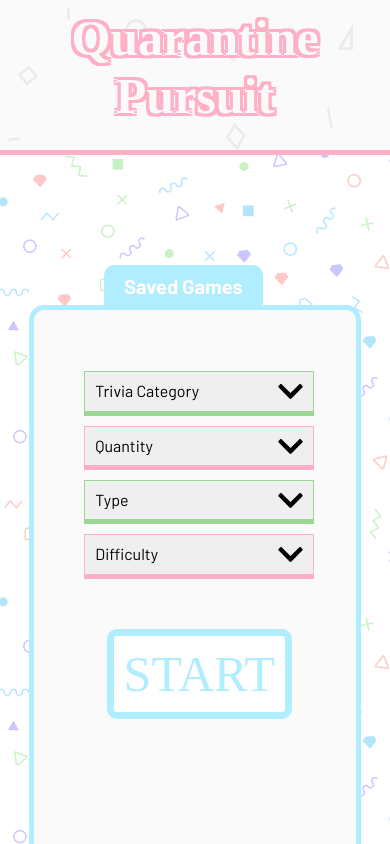
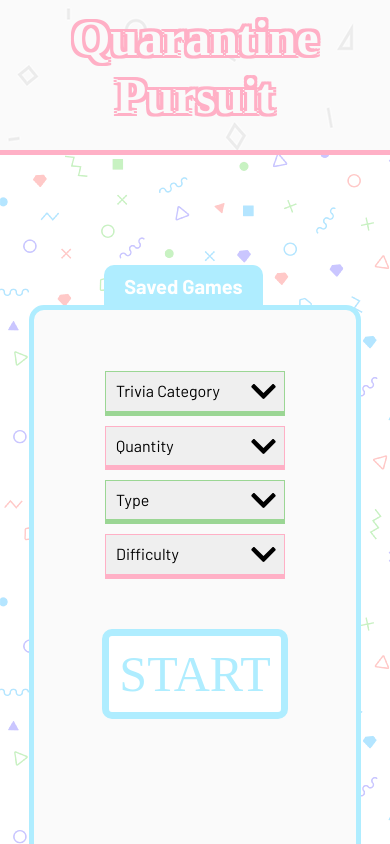
Before and after one commit to Quarantine-Pursuit/quarantineTrivia, a React (Create React App) app: page / in a window 390 px wide. Shown: the top 844 px of the page. Built offline with nearby package versions, Linux system fonts and the light colour scheme; a web font is replaced by a local one.

Commit message:
last media query stuff

```diff
--- a/src/App.css
+++ b/src/App.css
@@ -566,9 +566,7 @@ footer {
     h2 {
         font-size: 1.2rem;
     }
-}
 
-@media (max-width: 564px) {
     .questionNum,
     .difficulty {
         width: 230px;
@@ -578,6 +576,7 @@ footer {
         margin-top: 10px;
     }
 }
+
 
 @media (max-width: 520px) {
     .popUp {
@@ -612,6 +611,14 @@ footer {
 }
 
 @media (max-width: 400px) {
+    .categories,
+    .questionNum,
+    .type,
+    .difficulty {
+        width: 180px;
+    }
+
+
     h2 {
         font-size: 1.15rem;
     }
```
